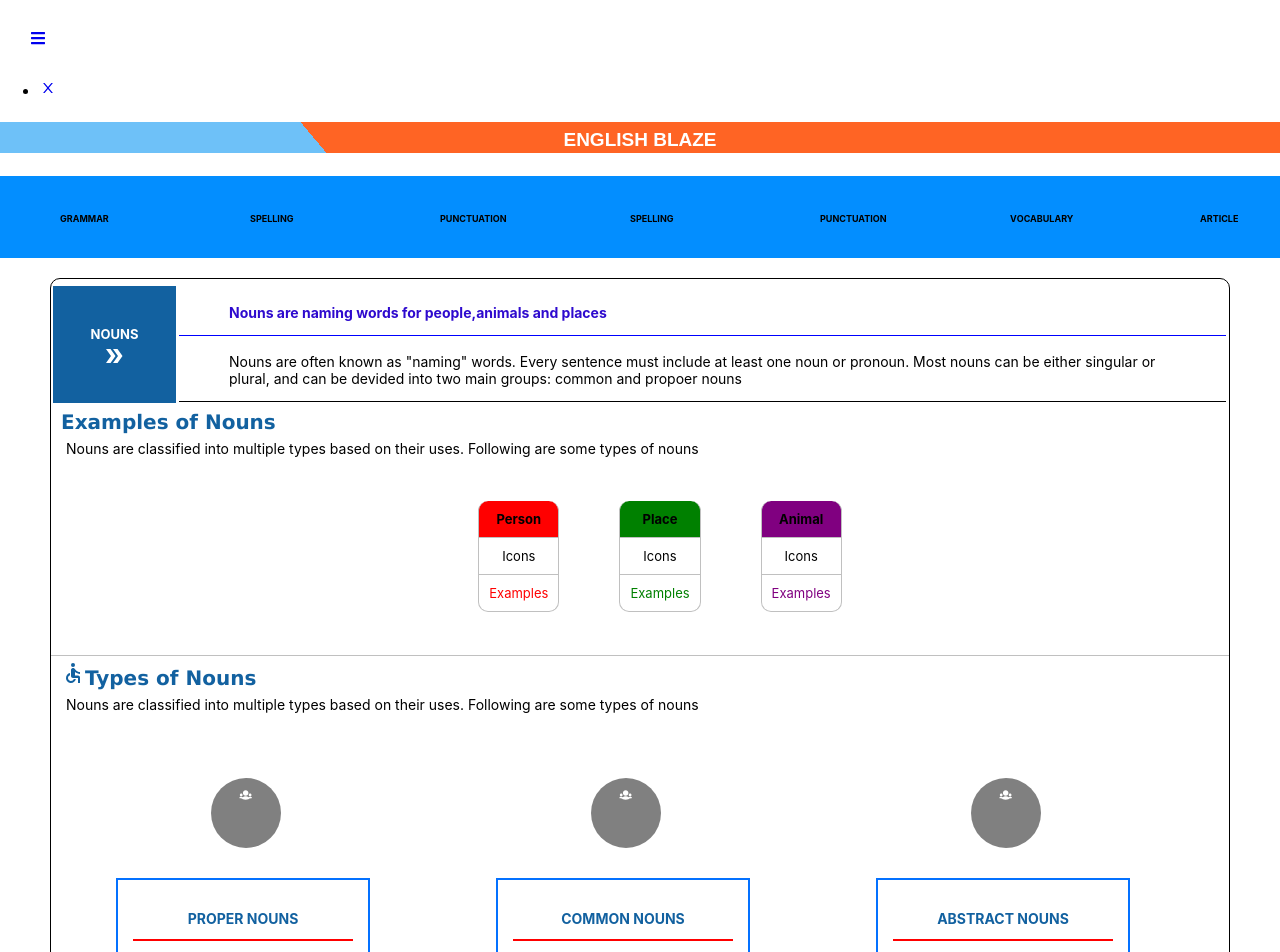
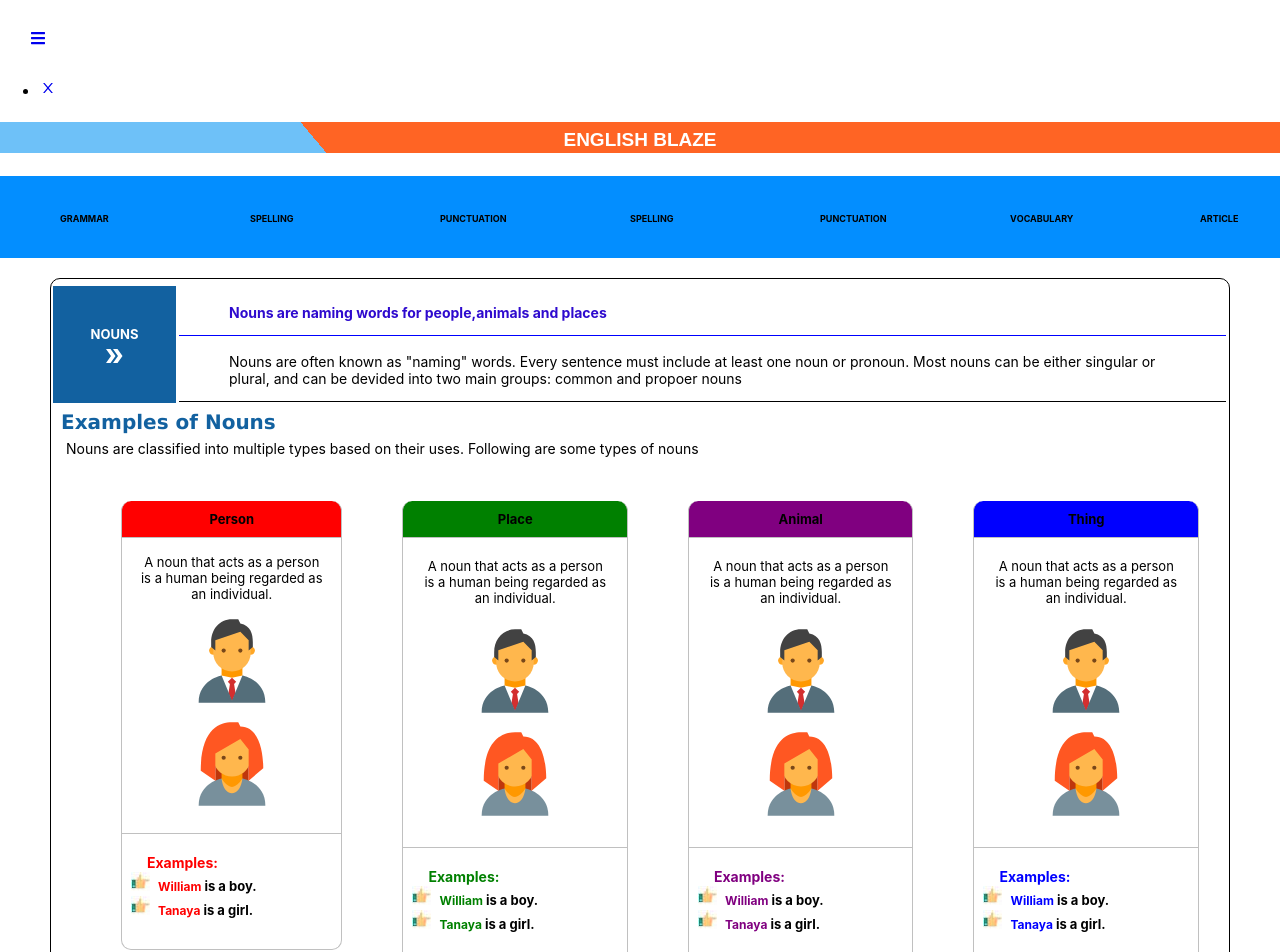
Before and after one commit to ktushar19Git/EnglishApp, a React (Create React App) app: page / in a window 1280 px wide. Shown: the top 952 px of the page. Built offline with nearby package versions, Linux system fonts and the light colour scheme.

Commit message:
Css for noun examples changed

```diff
--- a/src/CSS/list.css
+++ b/src/CSS/list.css
@@ -66,17 +66,89 @@
     text-align: center;
     font-weight: bold;
 }
-.List_item_red ul li:first-child:hover
-{
 
-    color: white;
-}
 .List_item_red ul li:last-child
 {
     color: red;
     border-bottom-right-radius: 10px;
     border-bottom-left-radius: 10px;
 }
+.List_item_red ul li div
+{
+    margin: 3px;
+    padding: 3px;
+}
+.List_item_red ul li:first-child:hover
+{
+
+    color: white;
+}
+
+
+.List_item_red ul li ul
+{
+    display: block;
+    color: black;
+    margin-left: 5px;
+    text-align: left;
+    margin-top: 0px;
+}
+.List_item_red ul li ul span
+{
+    text-align: left;
+    color:red;
+    font-weight: bolder;
+    font-size: 14px;
+}
+.List_item_red ul li ul li
+{
+    padding: 1px;
+    margin-left: 10px;
+    margin-top: 0px;
+    background: transparent;
+    text-align: left;
+    border-radius: 0;
+    font-weight: bold;
+    list-style-image:url('../images/righthand.jpg');
+    border-bottom: solid silver 0px;
+    border-left: solid silver 0px;
+    border-right: solid silver 0px;
+}
+.List_item_red ul li ul li span
+{
+    text-align: left;
+    color:red;
+    font-weight: bold;
+    font-size: 12px;
+}
+.List_item_red ul li ul li:first-child
+{
+    background-color: white;
+    text-align: left;
+}
+.List_item_red ul li ul li:first-child:hover
+{
+    color: black;
+    text-align: left;
+}
+.List_item_red ul li ul li:last-child
+{
+    background-color: white;
+    text-align: left;
+    color: black;
+}
+.List_item_red ul li ul li:last-child div
+{
+    margin: 0px;
+    padding: 0px;
+}
+.List_item_red ul li ul li div
+{
+    margin: 0px;
+    padding: 0px;
+}
+
+
 
 .List_item_green
 {
@@ -111,6 +183,79 @@
     border-bottom-right-radius: 10px;
     border-bottom-left-radius: 10px;
 }
+.List_item_green ul li div
+{
+    margin: 5px;
+    padding: 5px;
+}
+.List_item_green ul li:first-child:hover
+{
+
+    color: white;
+}
+.List_item_green ul li ul
+{
+    display: block;
+    color: black;
+    margin-left: 5px;
+    text-align: left;
+    margin-top: 0px;
+}
+.List_item_green ul li ul span
+{
+    text-align: left;
+    color:green;
+    font-weight: bolder;
+    font-size: 14px;
+}
+.List_item_green ul li ul li
+{
+    padding: 1px;
+    margin-left: 10px;
+    margin-top: 0px;
+    background: transparent;
+    text-align: left;
+    border-radius: 0;
+    font-weight: bold;
+    list-style-image:url('../images/righthand.jpg');
+    border-bottom: solid silver 0px;
+    border-left: solid silver 0px;
+    border-right: solid silver 0px;
+}
+.List_item_green ul li ul li span
+{
+    text-align: left;
+    color:green;
+    font-weight: bold;
+    font-size: 12px;
+}
+.List_item_green ul li ul li:first-child
+{
+    background-color: white;
+    text-align: left;
+}
+.List_item_green ul li ul li:first-child:hover
+{
+    color: black;
+    text-align: left;
+}
+.List_item_green ul li ul li:last-child
+{
+    background-color: white;
+    text-align: left;
+    color: black;
+}
+.List_item_green ul li ul li:last-child div
+{
+    margin: 0px;
+    padding: 0px;
+}
+.List_item_green ul li ul li div
+{
+    margin: 0px;
+    padding: 0px;
+}
+
 
 .List_item_purple
 {
@@ -145,6 +290,187 @@
     border-bottom-right-radius: 10px;
     border-bottom-left-radius: 10px;
 }
+.List_item_purple ul li div
+{
+    margin: 5px;
+    padding: 5px;
+}
+.List_item_purple ul li:first-child:hover
+{
+
+    color: white;
+}
+
+.List_item_purple ul li ul
+{
+    display: block;
+    color: black;
+    margin-left: 5px;
+    text-align: left;
+    margin-top: 0px;
+}
+.List_item_purple ul li ul span
+{
+    text-align: left;
+    color:purple;
+    font-weight: bolder;
+    font-size: 14px;
+}
+.List_item_purple ul li ul li
+{
+    padding: 1px;
+    margin-left: 10px;
+    margin-top: 0px;
+    background: transparent;
+    text-align: left;
+    border-radius: 0;
+    font-weight: bold;
+    list-style-image:url('../images/righthand.jpg');
+    border-bottom: solid silver 0px;
+    border-left: solid silver 0px;
+    border-right: solid silver 0px;
+}
+.List_item_purple ul li ul li span
+{
+    text-align: left;
+    color:purple;
+    font-weight: bold;
+    font-size: 12px;
+}
+.List_item_purple ul li ul li:first-child
+{
+    background-color: white;
+    text-align: left;
+}
+.List_item_purple ul li ul li:first-child:hover
+{
+    color: black;
+    text-align: left;
+}
+.List_item_purple ul li ul li:last-child
+{
+    background-color: white;
+    text-align: left;
+    color: black;
+}
+.List_item_purple ul li ul li:last-child div
+{
+    margin: 0px;
+    padding: 0px;
+}
+.List_item_purple ul li ul li div
+{
+    margin: 0px;
+    padding: 0px;
+}
+
+.List_item_blue
+{
+    margin:10px;
+
+}
+.List_item_blue ul
+{
+    margin: 10px;
+    padding: 10px;
+    list-style-type: none;
+}
+.List_item_blue ul li
+{
+    margin: 0px;
+    padding: 10px;
+    border-bottom: solid silver 1px;
+    border-left: solid silver 1px;
+    border-right: solid silver 1px;
+}
+.List_item_blue ul li:first-child
+{
+    background-color: blue;
+    border-top-right-radius: 10px;
+    border-top-left-radius: 10px;
+    text-align: center;
+    font-weight: bold;
+}
+.List_item_blue ul li:last-child
+{
+    color: blue;
+    border-bottom-right-radius: 10px;
+    border-bottom-left-radius: 10px;
+}
+.List_item_blue ul li div
+{
+    margin: 5px;
+    padding: 5px;
+}
+.List_item_blue ul li:first-child:hover
+{
+
+    color: white;
+}
+.List_item_blue ul li ul
+{
+    display: block;
+    color: black;
+    margin-left: 5px;
+    text-align: left;
+    margin-top: 0px;
+}
+.List_item_blue ul li ul span
+{
+    text-align: left;
+    color:blue;
+    font-weight: bolder;
+    font-size: 14px;
+}
+.List_item_blue ul li ul li
+{
+    padding: 1px;
+    margin-left: 10px;
+    margin-top: 0px;
+    background: transparent;
+    text-align: left;
+    border-radius: 0;
+    font-weight: bold;
+    list-style-image:url('../images/righthand.jpg');
+    border-bottom: solid silver 0px;
+    border-left: solid silver 0px;
+    border-right: solid silver 0px;
+}
+.List_item_blue ul li ul li span
+{
+    text-align: left;
+    color:blue;
+    font-weight: bold;
+    font-size: 12px;
+}
+.List_item_blue ul li ul li:first-child
+{
+    background-color: white;
+    text-align: left;
+}
+.List_item_blue ul li ul li:first-child:hover
+{
+    color: black;
+    text-align: left;
+}
+.List_item_blue ul li ul li:last-child
+{
+    background-color: white;
+    text-align: left;
+    color: black;
+}
+.List_item_blue ul li ul li:last-child div
+{
+    margin: 0px;
+    padding: 0px;
+}
+.List_item_blue ul li ul li div
+{
+    margin: 0px;
+    padding: 0px;
+}
+
+
 
 
 
@@ -152,3 +478,17 @@
 
 
 /*Multiple horizontal lists*/
+
+.iconstandard
+{
+    width: 100px;
+    height: 100px;
+}
+.list_div_inner
+{
+    table-layout: fixed;
+    text-align: left;
+    margin: 0px;
+    padding: 0px;
+    font-size: 12px;
+}
--- a/src/Components/PartsOfSpeech/Noun/NounExamples.js
+++ b/src/Components/PartsOfSpeech/Noun/NounExamples.js
@@ -1,5 +1,6 @@
 import React from 'react'
 import PlaceIcon from '@material-ui/icons/Place';
+import {FcBusinessman, FcBusinesswoman} from 'react-icons/fc';
 
 
 function NounExamples()
@@ -24,10 +25,22 @@ function NounExamples()
                                 Person
                             </li>
                             <li>
-                                Icons
+                                <div>
+                                    A noun that acts as a person is a human being regarded as an individual.
+                                </div>
+                                <div>
+                                    <FcBusinessman class="iconstandard"></FcBusinessman>
+                                    <FcBusinesswoman class="iconstandard"></FcBusinesswoman>
+                                </div>
                             </li>
                             <li>
-                                Examples
+
+                                    <ul>
+                                        <span>Examples:</span>
+                                        <li ><span>William</span> is a boy.</li>
+                                        <li ><span>Tanaya</span> is a girl.</li>
+                                    </ul>
+
                             </li>
                         </ul>
                     </li>
@@ -38,10 +51,22 @@ function NounExamples()
                                 Place
                             </li>
                             <li>
-                                Icons
+                                <div>
+                                    A noun that acts as a person is a human being regarded as an individual.
+                                </div>
+                                <div>
+                                    <FcBusinessman class="iconstandard"></FcBusinessman>
+                                    <FcBusinesswoman class="iconstandard"></FcBusinesswoman>
+                                </div>
                             </li>
                             <li>
-                                Examples
+
+                                    <ul>
+                                        <span>Examples:</span>
+                                        <li ><span>William</span> is a boy.</li>
+                                        <li ><span>Tanaya</span> is a girl.</li>
+                                    </ul>
+
                             </li>
                         </ul>
                     </li>
@@ -52,10 +77,48 @@ function NounExamples()
                                 Animal
                             </li>
                             <li>
-                                Icons
+                                <div>
+                                    A noun that acts as a person is a human being regarded as an individual.
+                                </div>
+                                <div>
+                                    <FcBusinessman class="iconstandard"></FcBusinessman>
+                                    <FcBusinesswoman class="iconstandard"></FcBusinesswoman>
+                                </div>
                             </li>
                             <li>
-                                Examples
+
+                                    <ul>
+                                        <span>Examples:</span>
+                                        <li ><span>William</span> is a boy.</li>
+                                        <li ><span>Tanaya</span> is a girl.</li>
+                                    </ul>
+
+                            </li>
+                        </ul>
+                    </li>
+                    <li class="List_item_blue">
+
+                        <ul>
+                            <li>
+                                Thing
+                            </li>
+                            <li>
+                                <div>
+                                    A noun that acts as a person is a human being regarded as an individual.
+                                </div>
+                                <div>
+                                    <FcBusinessman class="iconstandard"></FcBusinessman>
+                                    <FcBusinesswoman class="iconstandard"></FcBusinesswoman>
+                                </div>
+                            </li>
+                            <li>
+
+                                    <ul>
+                                        <span>Examples:</span>
+                                        <li ><span>William</span> is a boy.</li>
+                                        <li ><span>Tanaya</span> is a girl.</li>
+                                    </ul>
+
                             </li>
                         </ul>
                     </li>
```
Also changed, not shown: 1 other file (tests, documents, lock files or other folders).
